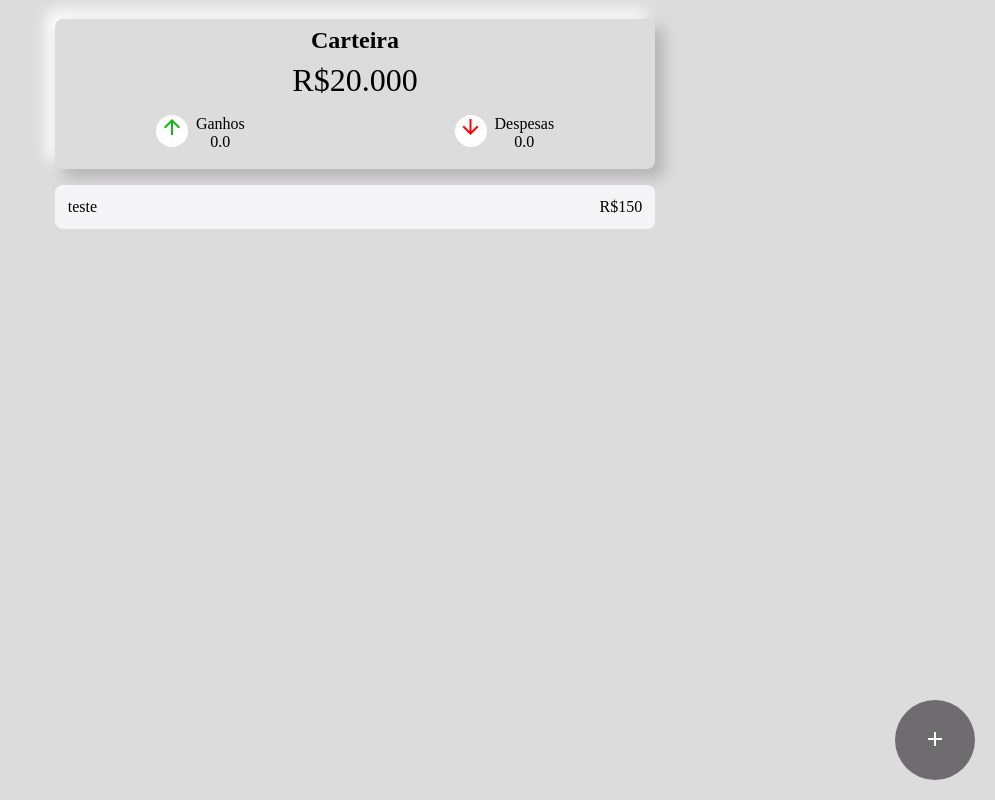
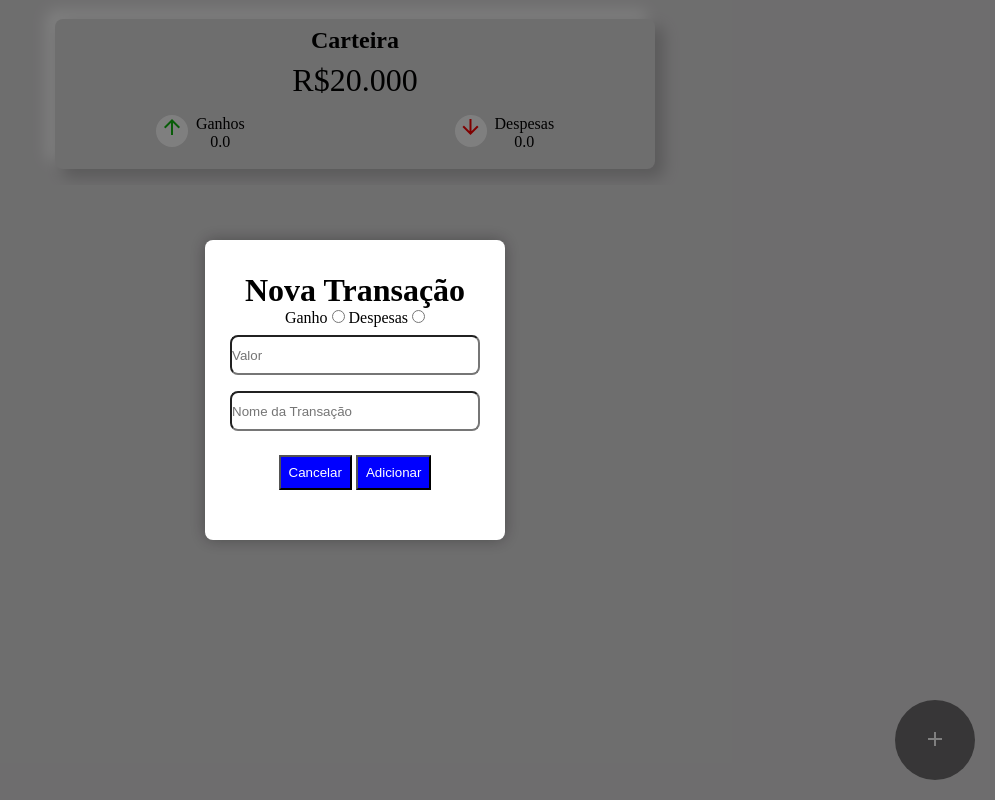
Before and after one commit to PatricioSA/controle-financeiro, a plain HTML site: page index.html in a window 1280 px wide. Both pictures are taken after a click on the button "add". Shown: the whole page, without its empty margins (285-1280 px from the left). Drawn offline with nearby package versions, Linux system fonts and the light colour scheme.

Commit message:
ajustes de nomes

```diff
--- a/index.html
+++ b/index.html
@@ -22,19 +22,19 @@
                     <span class="material-symbols-outlined seta" style="color: #10b810;">
                         arrow_upward
                     </span>
-                    <p>Ganhos <br> 0.0</p>
+                    <p>Ganhos <br><span id="total-incomes">0.0</span></p>
                 </div>
                 <div>
                     <span class="material-symbols-outlined seta" style="color: #ff0000;">
                         arrow_downward
                     </span>
-                    <p>Despesas <br> 0.0</p>
+                    <p>Despesas <br> <span id="total-expanses">0.0</span></p>
                 </div>
             </div>
         </section>
 
         <div id="botao">
-            <button id="btn-add-transaction">
+            <button id="btn-new-transaction">
                 <span class="material-symbols-outlined">
                     add
                 </span>
@@ -42,20 +42,22 @@
         </div>
 
         <section class="transactions">
-            <div>
-                <p class="transaction-name">teste</p>
-                <p class="transaction-amount">R$150</p>
-            </div>
         </section>
 
         <div id="box-dialog">
             <dialog>
                 <h1>Nova Transação</h1>
-                <input type="number" placeholder="Valor">
-                <input type="text" placeholder="Nome da Transação">
+
+                <label>Ganho</label>
+                <input type="radio" name="tipo-transacao" value="receita">
+                <label>Despesas</label>
+                <input type="radio" name="tipo-transacao" value="despesa">
+
+                <input type="number" placeholder="Valor" id="input-trasaction-value" class="input-text">
+                <input type="text" placeholder="Nome da Transação" id="input-trasaction-name" class="input-text">
                 <div>
                     <button id="cancel-transaction">Cancelar</button>
-                    <button>Adicionar</button>
+                    <button id="add-transaction">Adicionar</button>
                 </div>
             </dialog>
         </div>
--- a/style.css
+++ b/style.css
@@ -55,7 +55,7 @@ main {
     margin: 0 auto;
 }
 
-#btn-add-transaction {
+#btn-new-transaction {
     position: fixed;
     bottom: 20px;
     right: 20px;
@@ -77,6 +77,7 @@ main {
 
 .transactions div {
     padding: 0.8rem;
+    margin-bottom: 1rem;
     border-radius: .5rem;
     background-color: #f5f4f6;
     display: flex;
@@ -102,7 +103,7 @@ dialog {
     box-shadow: 0 0 1em rgb(0 0 0 / .3);
 }
 
-dialog input {
+dialog .input-text {
     width: 250px;
     height: 40px;
     margin: 0.5rem;
```
